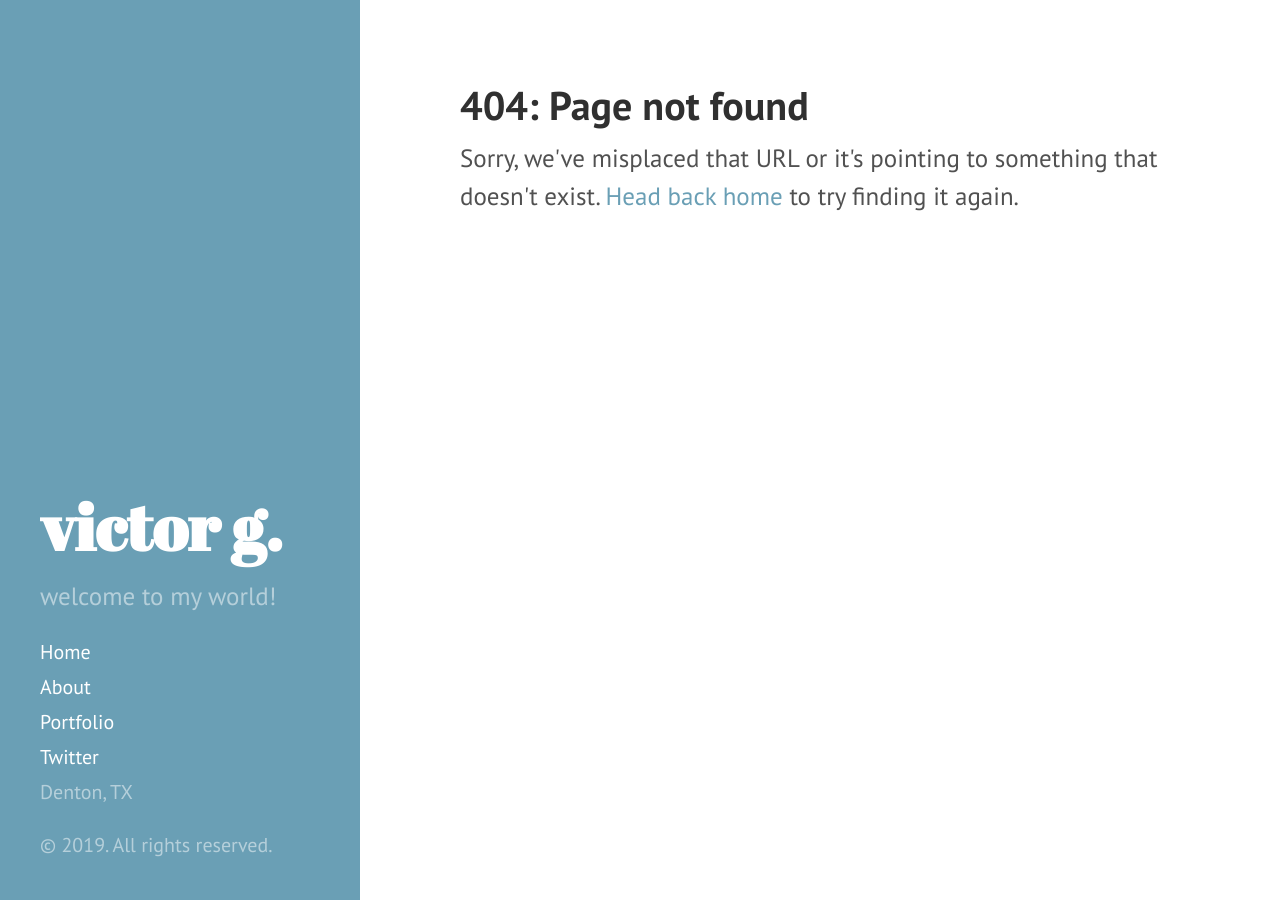
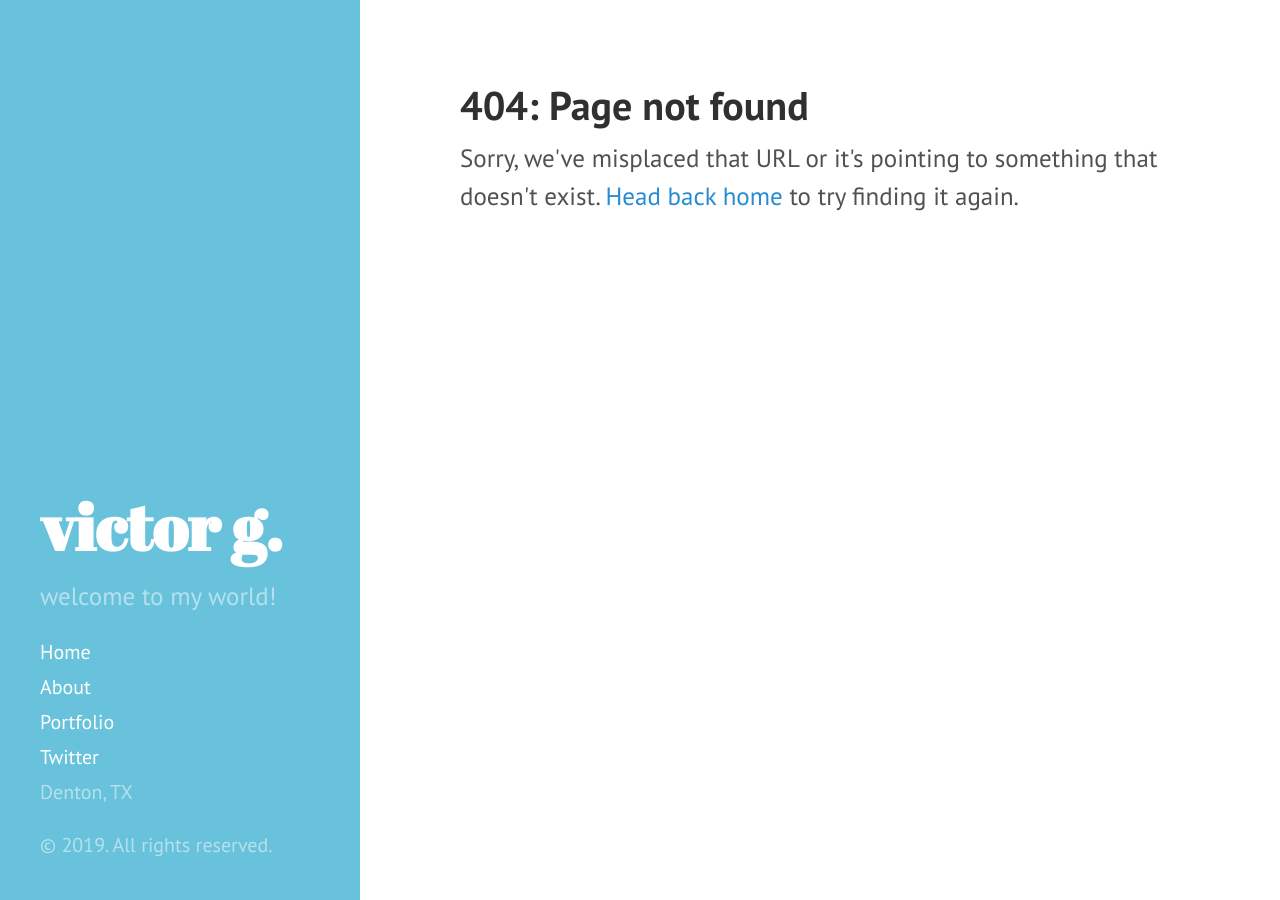
Before and after one commit to VictorGrand/victorgrand.github.io, a Jekyll site: the page built from 404.html, in a window 1280 px wide. Built offline with Jekyll 4.4.1, drawn with Linux system fonts in a browser that asks for light colours; Markdown is read by kramdown in place of the engine named in the settings.

Commit message:
Update default.html

```diff
--- a/_layouts/default.html
+++ b/_layouts/default.html
@@ -3,7 +3,7 @@
 
   {% include head.html %}
 
-  <body class="theme-base-0d">
+  <body class="theme-base-0g">
 
     {% include sidebar.html %}
 
```
